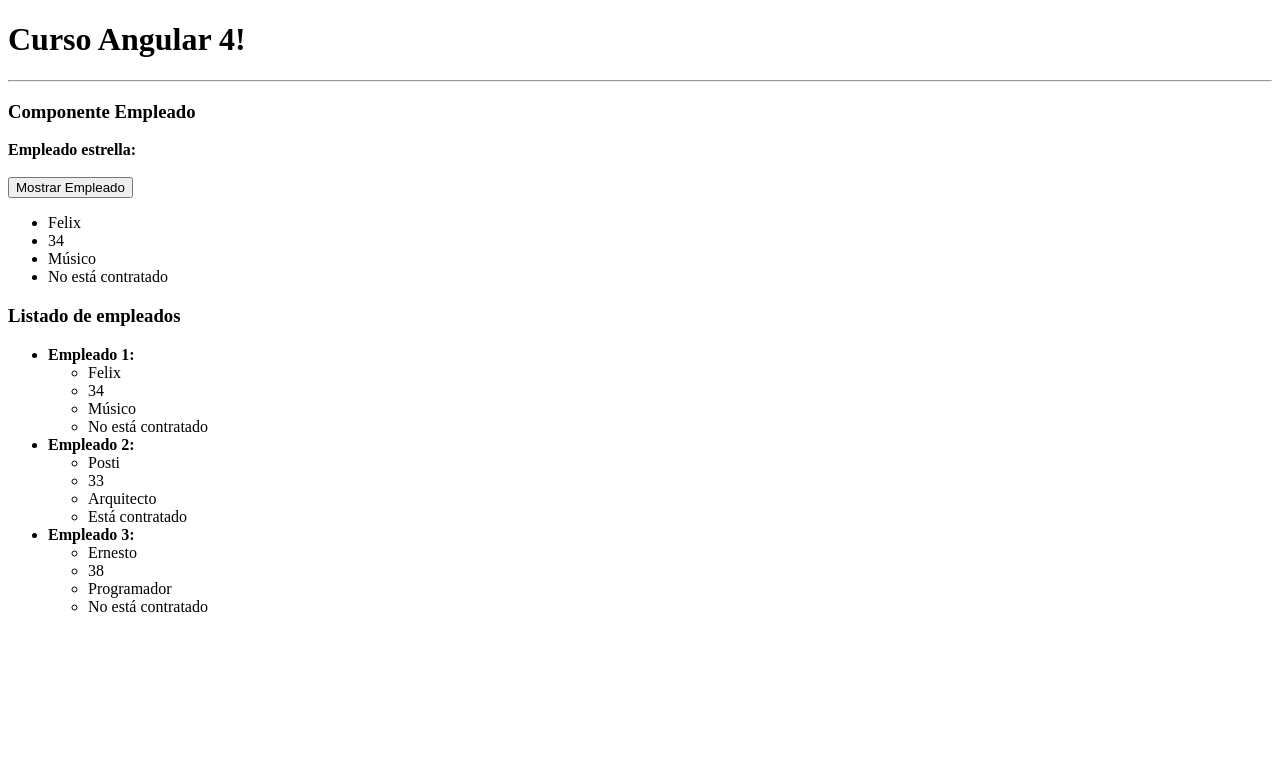
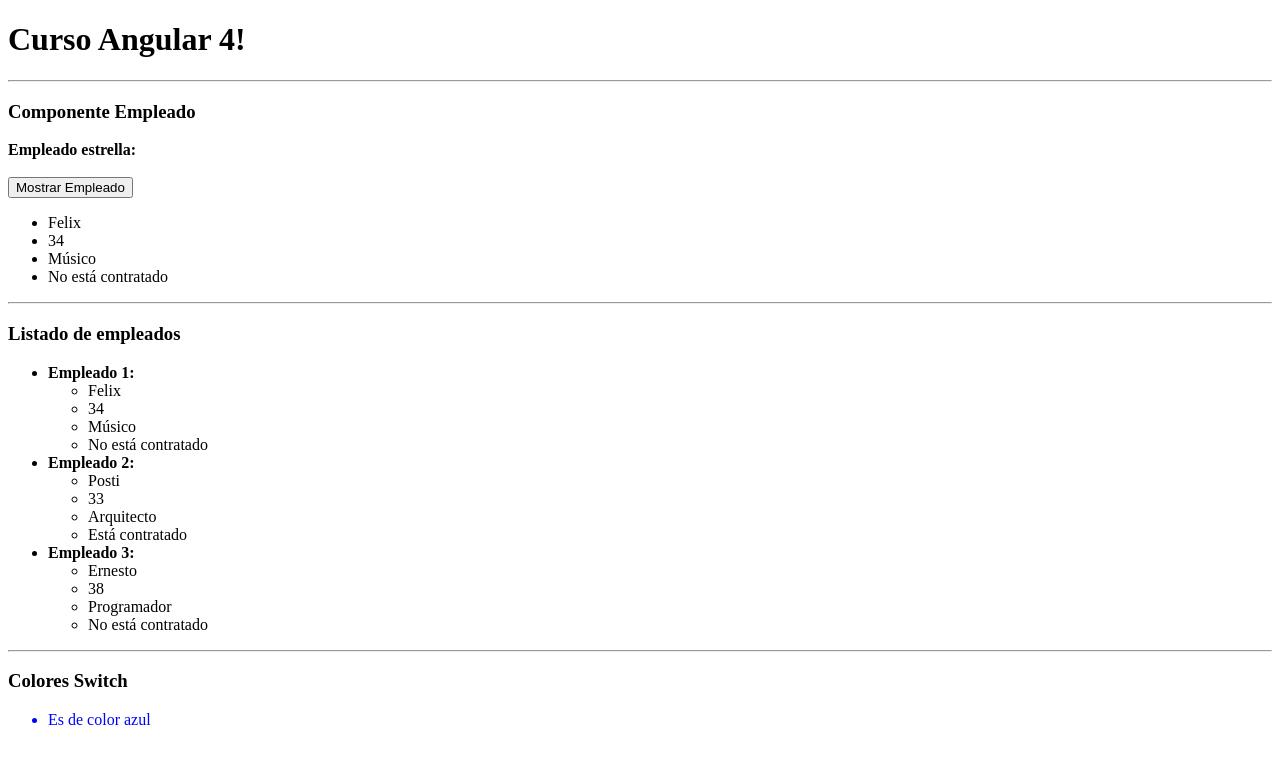
Before and after one commit to evuzLearn/angular4, an Angular app: page / in a window 1280 px wide. Shown: the top 764 px of the page. Built offline with nearby package versions, Linux system fonts and the light colour scheme.

Commit message:
ngSwitch & ngStyle

```diff
--- a/src/app/empleado/empleado.component.html
+++ b/src/app/empleado/empleado.component.html
@@ -24,6 +24,8 @@
   </ul>
 </div>
 
+<hr>
+
 <h3>Listado de empleados</h3>
 <ul>
   <li *ngFor="let empleado of trabajadores; let i = index">
@@ -37,3 +39,12 @@
     </ul>
   </li>
 </ul>
+
+<hr>
+
+<h3>Colores Switch</h3>
+<ul [ngSwitch]="color" [ngStyle]="{'color': color}">
+  <li *ngSwitchCase="'red'">Es de color rojo</li>
+  <li *ngSwitchCase="'blue'">Es de color azul</li>
+  <li *ngSwitchCase="'green'">Es de color verde</li>
+</ul>
--- a/src/app/empleado/empleado.component.ts
+++ b/src/app/empleado/empleado.component.ts
@@ -11,6 +11,7 @@ export class EmpleadoComponent implements OnInit {
   public empleado: Empleado;
   public trabajadores: Array<Empleado>;
   public trabajador_externo: boolean;
+  public color: string;
 
   constructor() {
     this.empleado = new Empleado(
@@ -27,6 +28,7 @@ export class EmpleadoComponent implements OnInit {
     ];
 
     this.trabajador_externo = false;
+    this.color = 'blue';
   }
 
   ngOnInit() {
@@ -34,7 +36,7 @@ export class EmpleadoComponent implements OnInit {
     console.log(this.trabajadores);
   }
 
-  cambiarExterno (value) {
+  cambiarExterno(value) {
     this.trabajador_externo = value;
   }
 }
```
